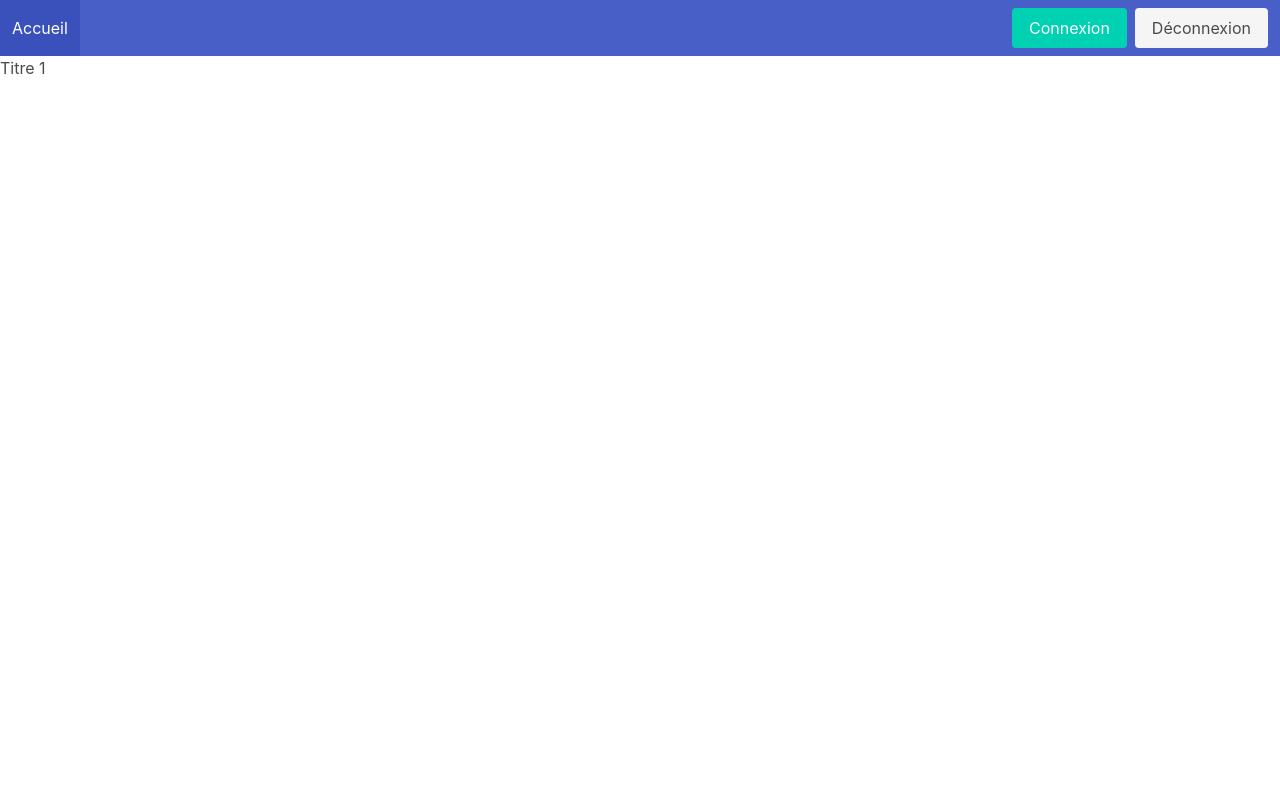
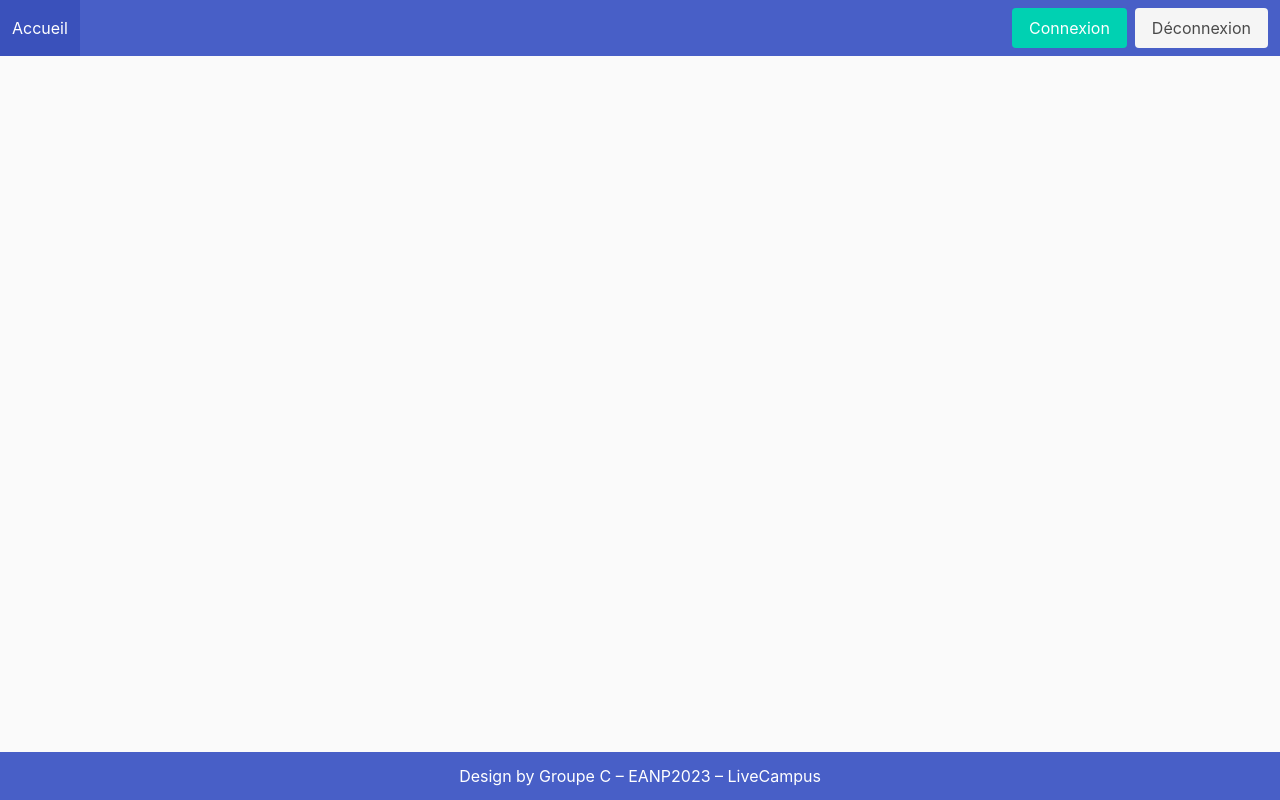
Before and after one commit to bonneauTanguy/python-projet-groupeC, a Django app: template src/projet_groupe_c/templates/index.html in a window 1280 px wide. Run offline with Django 4.2, Linux system fonts and the light colour scheme; the template is opened without the code that fills it, so the values that code supplies are empty.

Commit message:
Footer et Connexion - Création

```diff
--- /dev/null
+++ b/src/projet_groupe_c/templates/footer.html
@@ -0,0 +1,5 @@
+<footer class="py-3 has-background-link is-flex-align-items-flex-end">
+    <div class="has-text-white has-text-centered">
+        <p>Design by Groupe C – EANP2023 – LiveCampus</p>
+    </div>
+</footer>
--- a/src/projet_groupe_c/templates/index.html
+++ b/src/projet_groupe_c/templates/index.html
@@ -9,11 +9,13 @@
         <link rel="stylesheet" href="https://cdn.jsdelivr.net/npm/bulma@0.9.4/css/bulma.min.css">
     </head>
 
-    <body>
+    <body class="is-flex is-flex-direction-column is-justify-content-space-between has-background-white-bis" style="min-height: 100vh;">
         {% include 'header.html' %}
 
-        <body>
-            <h1>Titre 1</h1>
-        </body>
+        <main>
+            {% block main_content %} {% endblock %}
+        </main>
+
+        {% include 'footer.html' %}
     </body>
 </html>
```
Also changed, not shown: src/projet_groupe_c/templates/connexion.html (added, +7 -0 lines).
